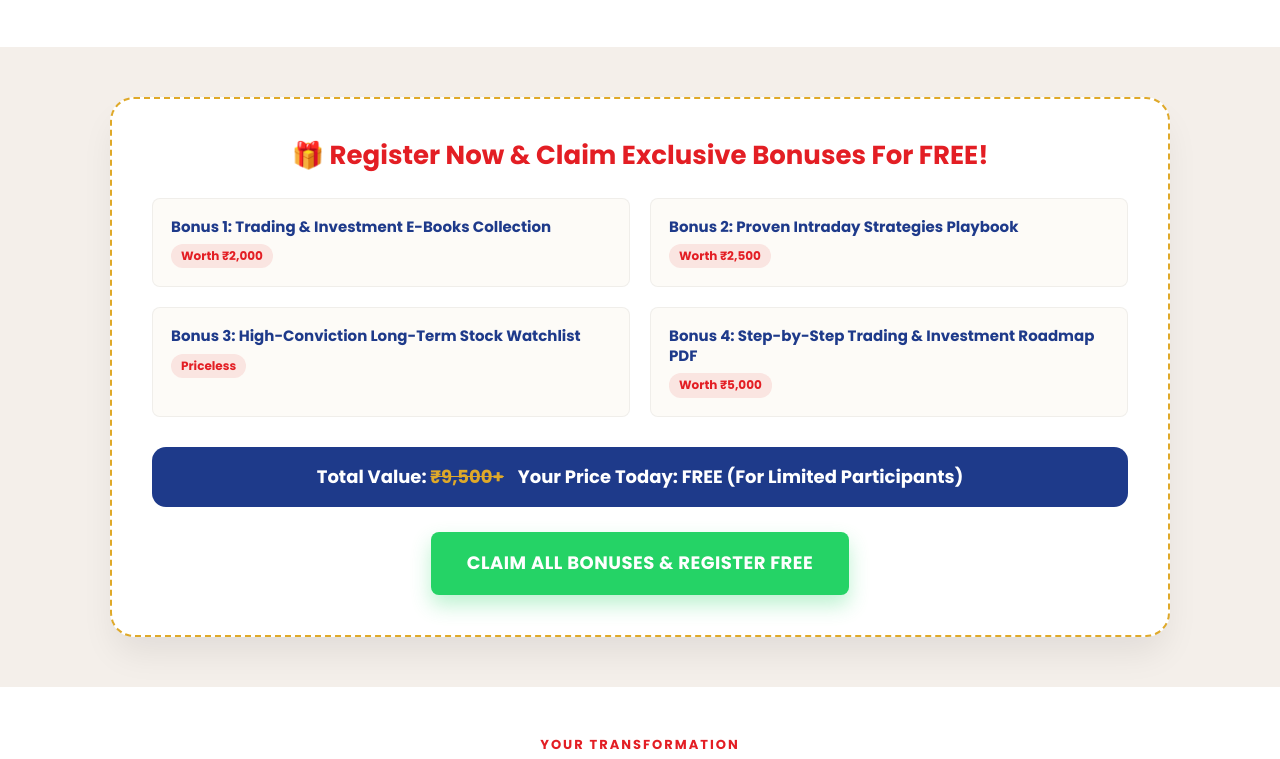
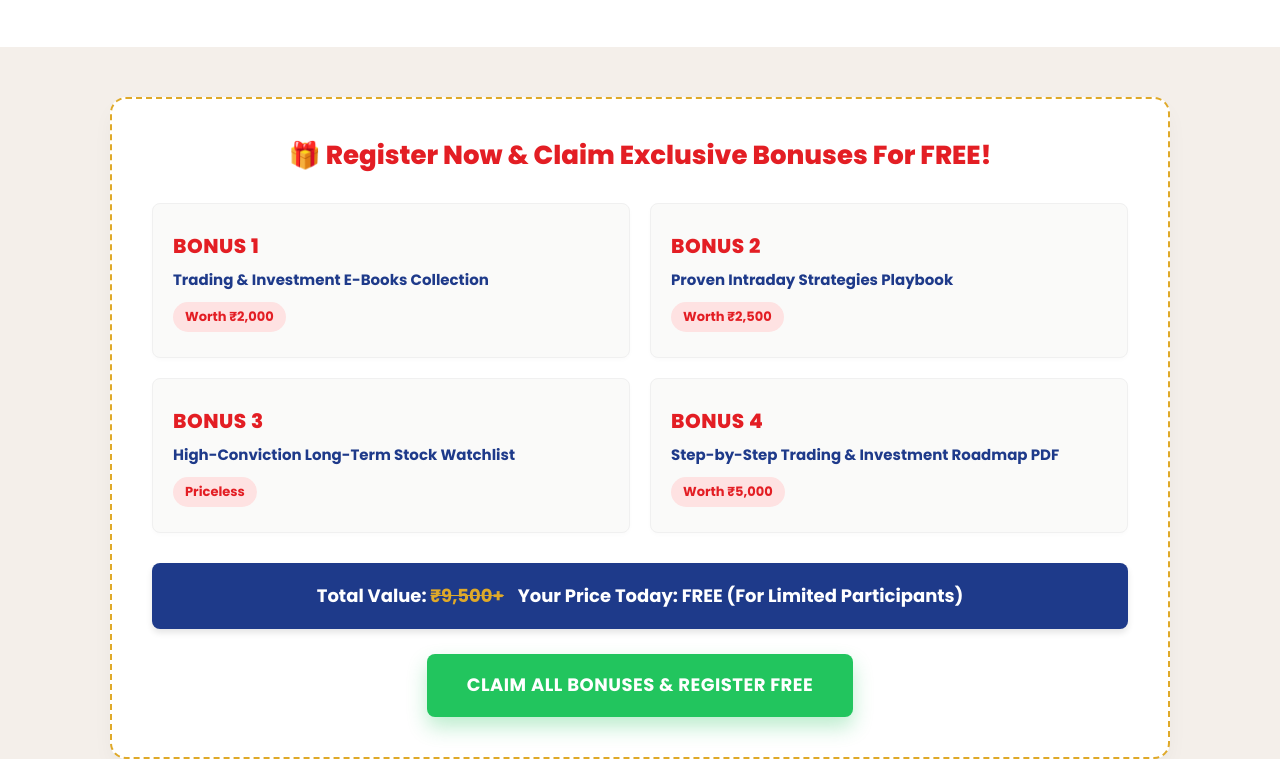
Before and after one commit to Growftofficial/My-tool-growft, a website: page Dr.lokhande/index.html in a window 1280 px wide. Shown: the part 2329-3088 px from the top of the page. Drawn offline with Linux system fonts and the light colour scheme.

Commit message:
Refactor index.html for improved styling and links
Updated various styles and HTML elements for better design and functionality.

```diff
--- a/Dr.lokhande/index.html
+++ b/Dr.lokhande/index.html
@@ -1,4 +1,3 @@
-<!DOCTYPE html>
 <html lang="en">
 <head>
     <meta charset="UTF-8">
@@ -363,8 +362,7 @@
             border-radius: 50%;
             background: rgba(223, 169, 41, 0.12);
             color: var(--accent-gold-dark);
-            display: flex; align-items: center; justify-content: center;
-            font-size: 22px;
+            dispt-size: 22px;
             flex-shrink: 0;
         }
 
@@ -504,7 +502,7 @@
             margin: 0;
         }
 
-        /* 7. BONUS STACK */
+        /* 7. BONUS STACK - NEW UPDATED SPLIT DESIGN */
         .bonus-section {
             padding: 50px 0;
             background: var(--bg-subtle);
@@ -512,9 +510,9 @@
 
         .bonus-box {
             background: var(--bg-white);
-            border-radius: var(--radius-lg);
+            border-radius: 16px;
             padding: 40px;
-            box-shadow: var(--shadow-lg);
+            box-shadow: var(--shadow-md);
             border: 2px dashed var(--accent-gold);
             text-align: center;
         }
@@ -522,7 +520,8 @@
         .bonus-header h3 {
             font-size: 26px;
             color: var(--accent-red);
-            margin-bottom: 25px;
+            margin-bottom: 30px;
+            font-weight: 800;
         }
 
         .bonus-grid {
@@ -534,42 +533,69 @@
         }
 
         .bonus-card {
-            background: var(--bg-cream);
-            padding: 18px;
-            border-radius: var(--radius-sm);
-            border: 1px solid rgba(0,0,0,0.05);
-        }
-
-        .bonus-card h4 {
+            background: #fafaf9;
+            padding: 25px 20px;
+            border-radius: 8px;
+            border: 1px solid #f0f0f0;
+            box-shadow: 0 2px 4px rgba(0,0,0,0.02);
+            display: flex;
+            flex-direction: column;
+            align-items: flex-start;
+            justify-content: center;
+        }
+
+        .bonus-title {
+            font-size: 20px;
+            color: var(--accent-red);
+            font-weight: 800;
+            margin-bottom: 6px;
+            text-transform: uppercase;
+            letter-spacing: 0.5px;
+        }
+
+        .bonus-desc {
             font-size: 15px;
             color: var(--accent-blue);
-            margin-bottom: 5px;
+            margin-bottom: 12px;
+            font-weight: 700;
+            line-height: 1.4;
         }
 
         .bonus-card span.value {
             display: inline-block;
             font-weight: 700;
             color: var(--accent-red);
-            font-size: 12px;
-            background: rgba(227, 30, 36, 0.1);
-            padding: 2px 10px;
-            border-radius: 12px;
+            font-size: 13px;
+            background: #fee2e2;
+            padding: 4px 12px;
+            border-radius: 20px;
         }
 
         .bonus-total {
             background: var(--accent-blue);
             color: #ffffff;
-            padding: 15px;
-            border-radius: var(--radius-md);
+            padding: 18px;
+            border-radius: 8px;
             font-size: 18px;
             font-weight: 700;
             margin-bottom: 25px;
+            box-shadow: 0 4px 6px rgba(0,0,0,0.1);
         }
 
         .bonus-total span {
             color: var(--accent-gold);
             text-decoration: line-through;
             margin-right: 10px;
+        }
+
+        .bonus-box .cta-btn {
+            background: #22c55e;
+            box-shadow: 0 10px 20px rgba(34, 197, 94, 0.3);
+            border-radius: 8px;
+            padding: 16px 40px;
+        }
+        .bonus-box .cta-btn:hover {
+            background: #16a34a;
         }
 
         /* 8. WHAT WILL CHANGE (TRANSFORMATION) */
@@ -1020,7 +1046,7 @@
                 </div>
 
                 <div class="btn-group">
-                    <a href="https://wa.me/918830204114?text=Hello%20CheckMate%20Academy!%20I%20want%20to%20register%20for%20the%20Free%20Live%20Workshop.%20Please%20reserve%20my%20spot." class="cta-btn hero-cta" target="_blank">
+                    <a href="https://wa.me/919762972688?text=Hello%20CheckMate%20Academy!%20I%20want%20to%20register%20for%20the%20Free%20Live%20Workshop.%20Please%20reserve%20my%20spot." class="cta-btn hero-cta" target="_blank">
                         <!-- Custom Illustrator-style SVG Vector Arrow/Cursor -->
                         <svg class="btn-vector" xmlns="http://www.w3.org/2000/svg" viewBox="0 0 24 24" fill="none" stroke="currentColor" stroke-width="2.5" stroke-linecap="round" stroke-linejoin="round">
                           <circle cx="12" cy="12" r="10"></circle>
@@ -1149,19 +1175,23 @@
 
                 <div class="bonus-grid">
                     <div class="bonus-card">
-                        <h4>Bonus 1: Trading & Investment E-Books Collection</h4>
+                        <div class="bonus-title">Bonus 1</div>
+                        <div class="bonus-desc">Trading & Investment E-Books Collection</div>
                         <span class="value">Worth ₹2,000</span>
                     </div>
                     <div class="bonus-card">
-                        <h4>Bonus 2: Proven Intraday Strategies Playbook</h4>
+                        <div class="bonus-title">Bonus 2</div>
+                        <div class="bonus-desc">Proven Intraday Strategies Playbook</div>
                         <span class="value">Worth ₹2,500</span>
                     </div>
                     <div class="bonus-card">
-                        <h4>Bonus 3: High-Conviction Long-Term Stock Watchlist</h4>
+                        <div class="bonus-title">Bonus 3</div>
+                        <div class="bonus-desc">High-Conviction Long-Term Stock Watchlist</div>
                         <span class="value">Priceless</span>
                     </div>
                     <div class="bonus-card">
-                        <h4>Bonus 4: Step-by-Step Trading & Investment Roadmap PDF</h4>
+                        <div class="bonus-title">Bonus 4</div>
+                        <div class="bonus-desc">Step-by-Step Trading & Investment Roadmap PDF</div>
                         <span class="value">Worth ₹5,000</span>
                     </div>
                 </div>
@@ -1170,7 +1200,7 @@
                     Total Value: <span>₹9,500+</span> Your Price Today: FREE (For Limited Participants)
                 </div>
 
-                <a href="https://wa.me/918830204114?text=Hello%20CheckMate%20Academy!%20I%20want%20to%20register%20and%20claim%20all%204%20Free%20Bonuses." class="cta-btn" target="_blank">
+                <a href="https://wa.me/919762972688?text=Hello%20CheckMate%20Academy!%20I%20want%20to%20register%20and%20claim%20all%204%20Free%20Bonuses." class="cta-btn" target="_blank">
                     CLAIM ALL BONUSES & REGISTER FREE
                 </a>
             </div>
@@ -1437,7 +1467,7 @@
     <section class="final-cta-section" id="register">
         <div class="container reveal">
             <h2>Ready to Elevate Your Stock Market Journey?</h2>
-            <a href="https://wa.me/918830204114?text=Hello%20CheckMate%20Academy!%20I%20want%20to%20claim%20my%20Free%20Seat%20and%20all%204%20bonuses." class="cta-btn" target="_blank">
+            <a href="https://wa.me/919762972688?text=Hello%20CheckMate%20Academy!%20I%20want%20to%20claim%20my%20Free%20Seat%20and%20all%204%20bonuses." class="cta-btn" target="_blank">
                 🚀 CLAIM MY FREE SEAT & ALL BONUSES NOW
             </a>
         </div>
@@ -1482,7 +1512,7 @@
 
     <!-- STICKY WHATSAPP & CALL BUTTONS -->
     <div class="sticky-contact-container">
-        <a href="https://wa.me/918830204114?text=Hello%20CheckMate%20Academy!%20I%20want%20to%20join%20the%20Free%20Live%20Workshop." class="sticky-btn sticky-whatsapp" target="_blank" aria-label="WhatsApp Us">
+        <a href="https://wa.me/919762972688?text=Hello%20CheckMate%20Academy!%20I%20want%20to%20join%20the%20Free%20Live%20Workshop." class="sticky-btn sticky-whatsapp" target="_blank" aria-label="WhatsApp Us">
             <i class="fab fa-whatsapp"></i>
         </a>
         <a href="tel:+919762972688" class="sticky-btn sticky-call" aria-label="Call Us">
```
